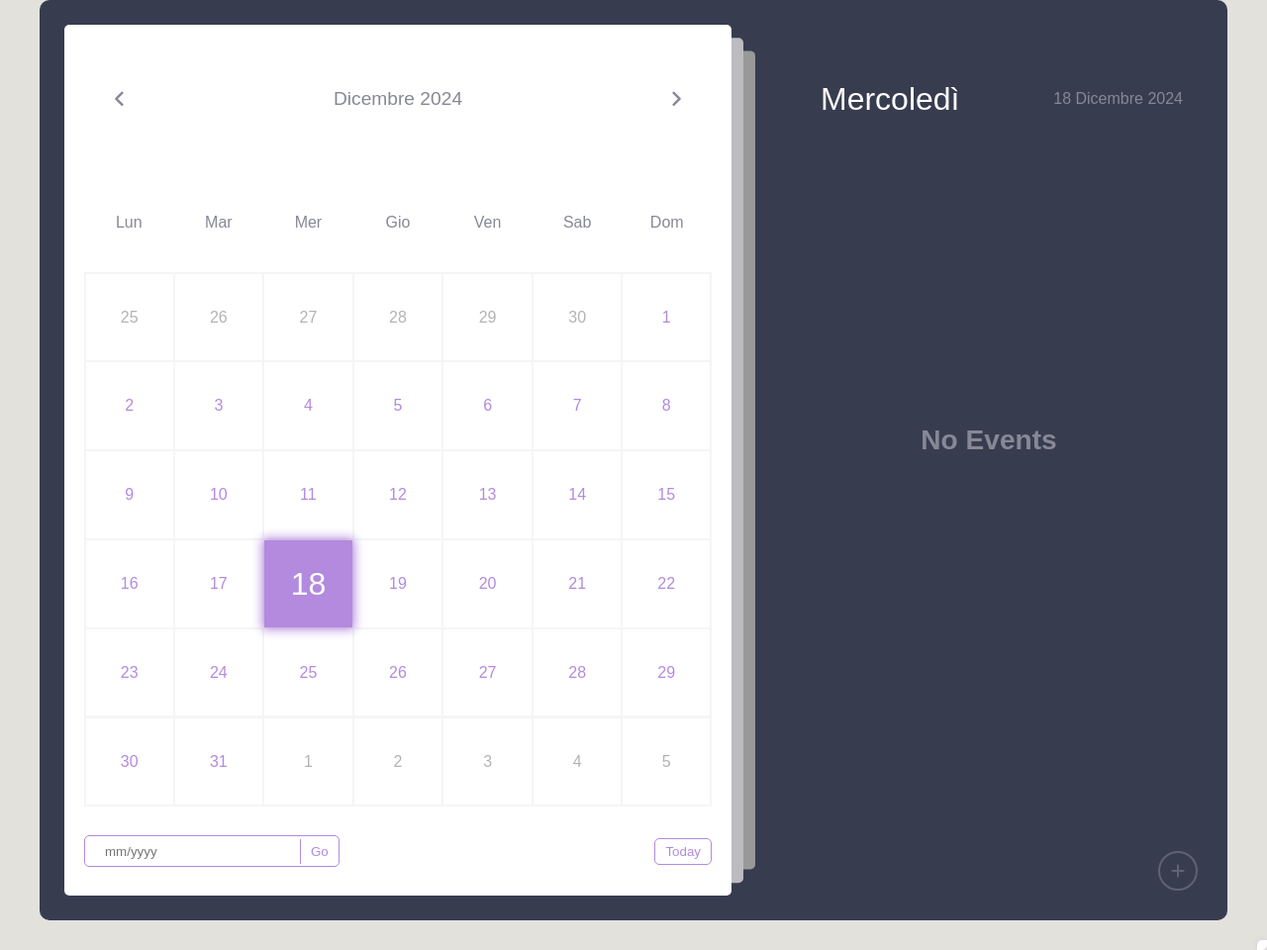
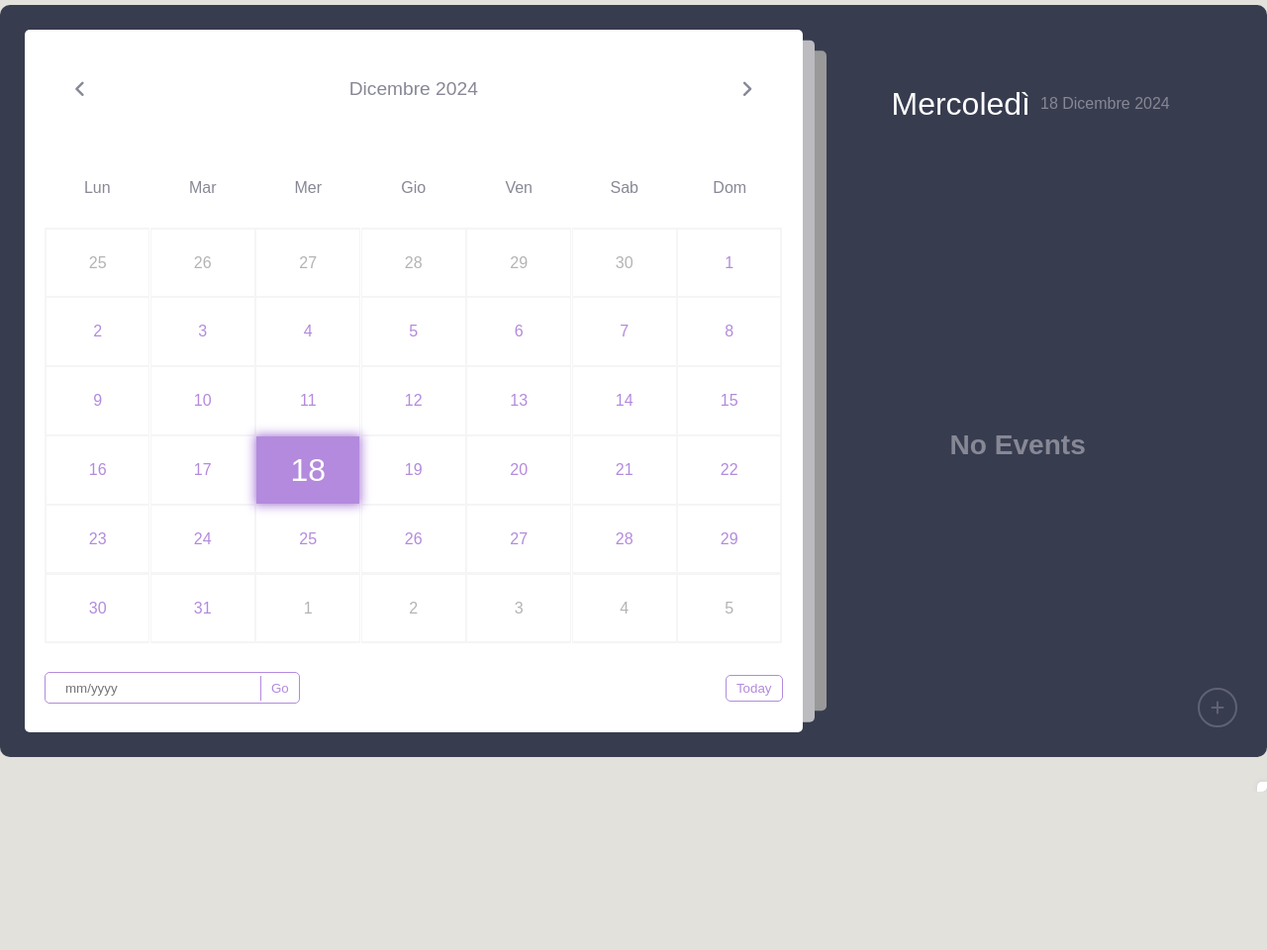
Before and after one commit to MagriniLorenzo/SELFIE, a website: page public/calendario.html in a window 1280 px wide. Shown: the whole page at 99% size. After the commit the page ends 800 px from the top, so only its background shows below. Drawn offline with Linux system fonts and the light colour scheme; no server answers.

Commit message:
Correzioni Grafiche

```diff
--- /dev/null
+++ b/public/s.css
@@ -0,0 +1,348 @@
+:root {
+    --primary-clr: #b38add;
+  }
+  * {
+    margin: 0;
+    padding: 0;
+    box-sizing: border-box;
+    font-family: "Poppins", sans-serif;
+  }
+  /* nice scroll bar */
+  ::-webkit-scrollbar {
+    width: 5px;
+  }
+  ::-webkit-scrollbar-track {
+    background: #f5f5f5;
+    border-radius: 50px;
+  }
+  ::-webkit-scrollbar-thumb {
+    background: var(--primary-clr);
+    border-radius: 50px;
+  }
+
+  body {
+    position: relative;
+    min-height: 100vh;
+    display: flex;
+    align-items: center;
+    justify-content: center;
+    padding-bottom: 30px;
+    background-color: #e2e1dc;
+  }
+  .container {
+    position: relative;
+    width: 1300px; /* Larghezza aumentata */
+    min-height: 750px; /* Altezza ridotta */
+    margin: 0 auto;
+    padding: 5px;
+    color: #fff;
+    display: flex;
+
+    border-radius: 10px;
+    background-color: #373c4f;
+  }
+  .left {
+    width: 65%; /* Aumentata la larghezza della parte sinistra */
+    padding: 20px;
+  }
+  .calendar {
+    position: relative;
+    width: 100%;
+    height: 100%;
+    display: flex;
+    flex-direction: column;
+    flex-wrap: wrap;
+    justify-content: space-between;
+    color: #878895;
+    border-radius: 5px;
+    background-color: #fff;
+  }
+  .calendar::before,
+  .calendar::after {
+    content: "";
+    position: absolute;
+    top: 50%;
+    left: 100%;
+    width: 12px;
+    height: 97%;
+    border-radius: 0 5px 5px 0;
+    background-color: #d3d4d6d7;
+    transform: translateY(-50%);
+  }
+  .calendar::before {
+    height: 94%;
+    left: calc(100% + 12px);
+    background-color: rgb(153, 153, 153);
+  }
+  .calendar .month {
+    width: 100%;
+    height: 120px; /* Ridotta altezza */
+    display: flex;
+    align-items: center;
+    justify-content: space-between;
+    padding: 0 50px;
+    font-size: 1.5rem; /* Aumentato il font */
+    font-weight: 500;
+    text-transform: capitalize;
+  }
+  .calendar .month .prev,
+  .calendar .month .next {
+    cursor: pointer;
+  }
+  .calendar .month .prev:hover,
+  .calendar .month .next:hover {
+    color: var(--primary-clr);
+  }
+  .calendar .weekdays {
+    width: 100%;
+    height: 80px; /* Ridotta altezza */
+    display: flex;
+    align-items: center;
+    justify-content: space-between;
+    padding: 0 20px;
+    font-size: 1rem;
+    font-weight: 500;
+    text-transform: capitalize;
+  }
+  .weekdays div {
+    width: 14.28%;
+    height: 100%;
+    display: flex;
+    align-items: center;
+    justify-content: center;
+  }
+  .calendar .days {
+    width: 100%;
+    display: flex;
+    flex-wrap: wrap;
+    justify-content: space-between;
+    padding: 0 20px;
+    font-size: 1rem;
+    font-weight: 500;
+    margin-bottom: 10px; /* Ridotto il margine */
+  }
+  .calendar .days .day {
+    width: 14.28%;
+    height: 70px; /* Ridotta altezza */
+    display: flex;
+    align-items: center;
+    justify-content: center;
+    cursor: pointer;
+    color: var(--primary-clr);
+    border: 1px solid #f5f5f5;
+  }
+  .calendar .goto-today {
+    width: 100%;
+    height: 50px;
+    display: flex;
+    align-items: center;
+    justify-content: space-between;
+    gap: 5px;
+    padding: 0 20px;
+    margin-bottom: 10px; /* Ridotto il margine */
+    color: var(--primary-clr);
+  }
+  .container .right {
+    position: relative;
+    width: 35%; /* Ridotta la larghezza della parte destra */
+    min-height: 100%;
+    padding: 20px 0;
+  }
+
+  .right .today-date {
+    width: 100%;
+    height: 50px;
+    display: flex;
+    flex-wrap: wrap;
+    gap: 10px;
+    align-items: center;
+    justify-content: space-between;
+    padding: 0 40px;
+    padding-left: 70px;
+    margin-top: 30px; /* Ridotto il margine superiore */
+    margin-bottom: 10px; /* Ridotto il margine inferiore */
+    text-transform: capitalize;
+  }
+  .right .today-date .event-day {
+    font-size: 2rem;
+    font-weight: 500;
+  }
+  .right .today-date .event-date {
+    font-size: 1rem;
+    font-weight: 400;
+    color: #878895;
+  }
+  :root {
+    --primary-clr: #b38add;
+  }
+  * {
+    margin: 0;
+    padding: 0;
+    box-sizing: border-box;
+    font-family: "Poppins", sans-serif;
+  }
+  /* nice scroll bar */
+  ::-webkit-scrollbar {
+    width: 5px;
+  }
+  ::-webkit-scrollbar-track {
+    background: #f5f5f5;
+    border-radius: 50px;
+  }
+  ::-webkit-scrollbar-thumb {
+    background: var(--primary-clr);
+    border-radius: 50px;
+  }
+
+  body {
+    position: relative;
+    min-height: 100vh;
+    display: flex;
+    align-items: center;
+    justify-content: center;
+    padding-bottom: 30px;
+    background-color: #e2e1dc;
+  }
+  .container {
+    position: relative;
+    width: 1300px; /* Larghezza aumentata */
+    min-height: 750px; /* Altezza ridotta */
+    margin: 0 auto;
+    padding: 5px;
+    color: #fff;
+    display: flex;
+
+    border-radius: 10px;
+    background-color: #373c4f;
+  }
+  .left {
+    width: 65%; /* Aumentata la larghezza della parte sinistra */
+    padding: 20px;
+  }
+  .calendar {
+    position: relative;
+    width: 100%;
+    height: 100%;
+    display: flex;
+    flex-direction: column;
+    flex-wrap: wrap;
+    justify-content: space-between;
+    color: #878895;
+    border-radius: 5px;
+    background-color: #fff;
+  }
+  .calendar::before,
+  .calendar::after {
+    content: "";
+    position: absolute;
+    top: 50%;
+    left: 100%;
+    width: 12px;
+    height: 97%;
+    border-radius: 0 5px 5px 0;
+    background-color: #d3d4d6d7;
+    transform: translateY(-50%);
+  }
+  .calendar::before {
+    height: 94%;
+    left: calc(100% + 12px);
+    background-color: rgb(153, 153, 153);
+  }
+  .calendar .month {
+    width: 100%;
+    height: 120px; /* Ridotta altezza */
+    display: flex;
+    align-items: center;
+    justify-content: space-between;
+    padding: 0 50px;
+    font-size: 1.5rem; /* Aumentato il font */
+    font-weight: 500;
+    text-transform: capitalize;
+  }
+  .calendar .month .prev,
+  .calendar .month .next {
+    cursor: pointer;
+  }
+  .calendar .month .prev:hover,
+  .calendar .month .next:hover {
+    color: var(--primary-clr);
+  }
+  .calendar .weekdays {
+    width: 100%;
+    height: 80px; /* Ridotta altezza */
+    display: flex;
+    align-items: center;
+    justify-content: space-between;
+    padding: 0 20px;
+    font-size: 1rem;
+    font-weight: 500;
+    text-transform: capitalize;
+  }
+  .weekdays div {
+    width: 14.28%;
+    height: 100%;
+    display: flex;
+    align-items: center;
+    justify-content: center;
+  }
+  .calendar .days {
+    width: 100%;
+    display: flex;
+    flex-wrap: wrap;
+    justify-content: space-between;
+    padding: 0 20px;
+    font-size: 1rem;
+    font-weight: 500;
+    margin-bottom: 10px; /* Ridotto il margine */
+  }
+  .calendar .days .day {
+    width: 14.28%;
+    height: 70px; /* Ridotta altezza */
+    display: flex;
+    align-items: center;
+    justify-content: center;
+    cursor: pointer;
+    color: var(--primary-clr);
+    border: 1px solid #f5f5f5;
+  }
+  .calendar .goto-today {
+    width: 100%;
+    height: 50px;
+    display: flex;
+    align-items: center;
+    justify-content: space-between;
+    gap: 5px;
+    padding: 0 20px;
+    margin-bottom: 10px; /* Ridotto il margine */
+    color: var(--primary-clr);
+  }
+  .container .right {
+    position: relative;
+    width: 35%; /* Ridotta la larghezza della parte destra */
+    min-height: 100%;
+    padding: 20px 0;
+  }
+
+  .right .today-date {
+    width: 100%;
+    height: 50px;
+    display: flex;
+    flex-wrap: wrap;
+    gap: 10px;
+    align-items: center;
+    justify-content: space-between;
+    padding: 0 40px;
+    padding-left: 70px;
+    margin-top: 30px; /* Ridotto il margine superiore */
+    margin-bottom: 10px; /* Ridotto il margine inferiore */
+    text-transform: capitalize;
+  }
+  .right .today-date .event-day {
+    font-size: 2rem;
+    font-weight: 500;
+  }
+  .right .today-date .event-date {
+    font-size: 1rem;
+    font-weight: 400;
+    color: #878895;
+  }
--- a/public/style.css
+++ b/public/style.css
@@ -31,8 +31,8 @@ body {
 }
 .container {
   position: relative;
-  width: 1200px;
-  min-height: 850px;
+  width: 1300px;
+  min-height: 750px;
   margin: 0 auto;
   padding: 5px;
   color: #fff;
@@ -42,7 +42,7 @@ body {
   background-color: #373c4f;
 }
 .left {
-  width: 60%;
+  width: 65%;
   padding: 20px;
 }
 .calendar {
@@ -77,7 +77,7 @@ body {
 }
 .calendar .month {
   width: 100%;
-  height: 150px;
+  height: 120px;
   display: flex;
   align-items: center;
   justify-content: space-between;
@@ -96,7 +96,7 @@ body {
 }
 .calendar .weekdays {
   width: 100%;
-  height: 100px;
+  height: 80px;
   display: flex;
   align-items: center;
   justify-content: space-between;
@@ -124,7 +124,7 @@ body {
 }
 .calendar .days .day {
   width: 14.28%;
-  height: 90px;
+  height: 70px;
   display: flex;
   align-items: center;
   justify-content: center;
@@ -242,7 +242,7 @@ body {
 }
 .container .right {
   position: relative;
-  width: 40%;
+  width: %;
   min-height: 100%;
   padding: 20px 0;
 }
```
Also changed, not shown: public/index.html (+20 -4 lines).
